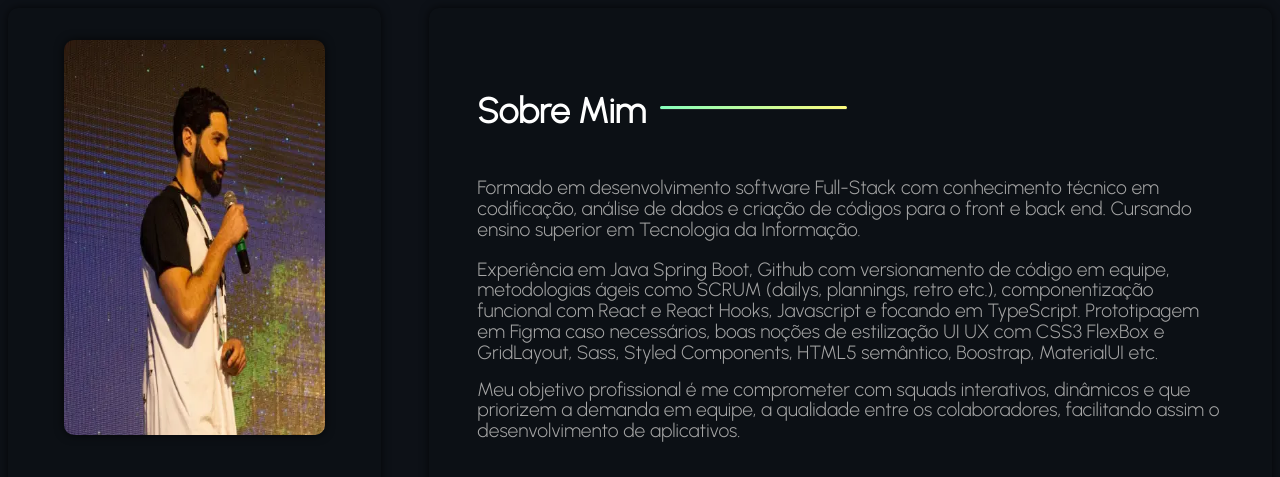
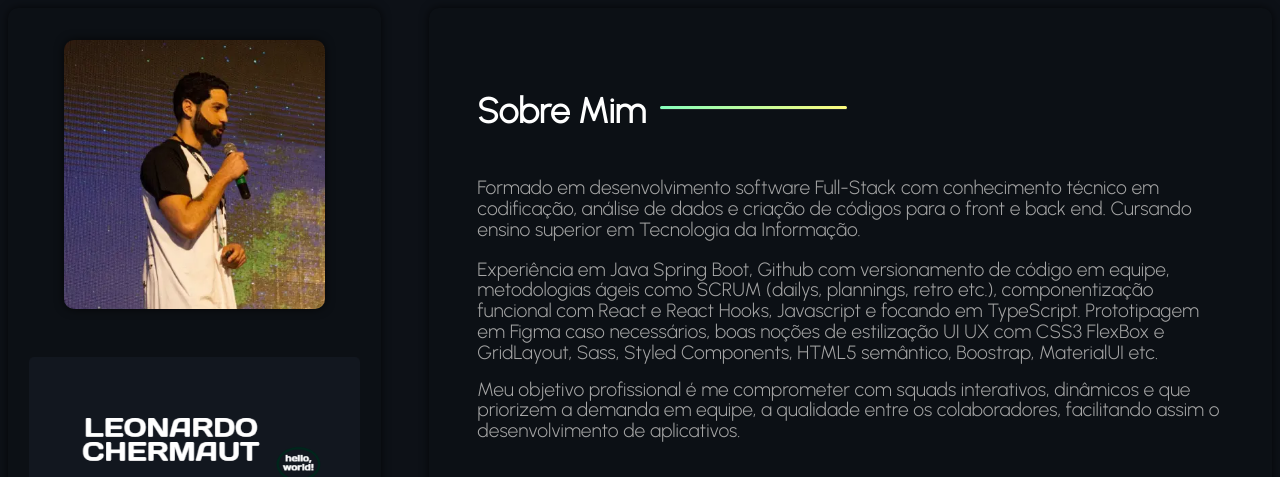
Before and after one commit to LeonardoChermaut/portifolio, a React (Vite) app: page / in a window 1280 px wide. Shown: the top 477 px of the page. Built offline with nearby package versions, Linux system fonts and the light colour scheme; grey boxes are pictures that could not be loaded.

Commit message:
refactor: propriedade image

```diff
--- a/src/data/presentation/components/sidebar/Sidebar.jsx
+++ b/src/data/presentation/components/sidebar/Sidebar.jsx
@@ -5,13 +5,11 @@ import Avatar from "../../assets/Leonardo.webp";
 import curriculo from "../../../factories/download/leonardo_chermaut_curriculo.pdf"
 
 const download = "leonardo_chermaut_curriculo.pdf";
-const WIDTH = 384;
-const HEIGHT = 395;
 
 export const Sidebar = () => {
   return (
     <aside id="sidebar">
-      <img className="avatar-profile" width={WIDTH} height={HEIGHT} src={Avatar} alt="Foto do Leonardo Chermaut falando no microfone em público" />
+      <img className="avatar-profile" src={Avatar} alt="Foto do Leonardo Chermaut falando no microfone em público" />
       <InformationContainer />
       <a
         id="btn-download-portifolio"
```
